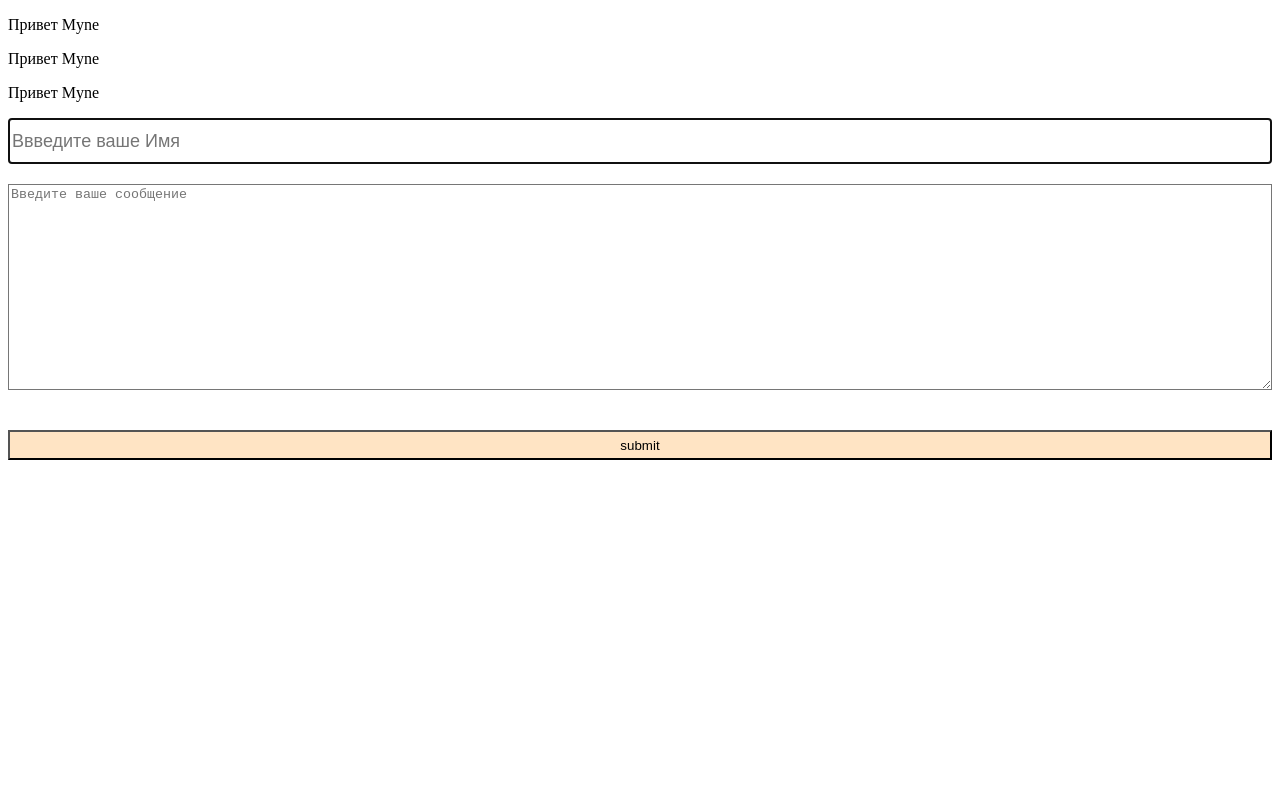
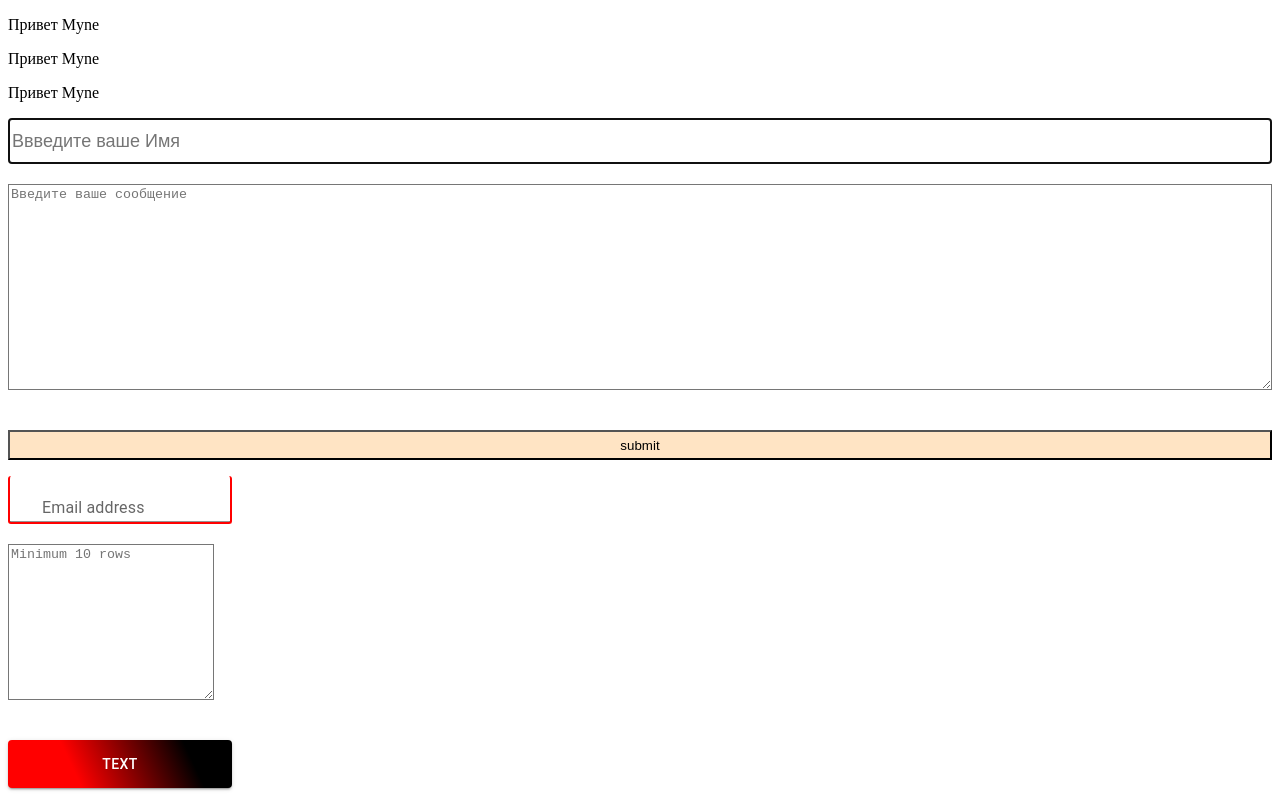
Before and after one commit to alimbaeva/React_GB_2022, a React (Create React App) app in the folder gb_lesson-1/: page / in a window 1280 px wide. Built offline with nearby package versions, Linux system fonts and the light colour scheme; the HTML template or start-up script is replaced by a standard one.

Commit message:
feat: use MUI to form

```diff
--- a/gb_lesson-1/src/App.js
+++ b/gb_lesson-1/src/App.js
@@ -1,6 +1,7 @@
 
 import Message from "./component/Message";
 import Forma from "./component/Forma";
+import UiForm from "./component/UiForm";
 import './app.scss'
 
 function App() {
@@ -16,6 +17,7 @@ function App() {
     <div className="App">
       <Message text={name} arr={arr} />
       <Forma />
+      <UiForm />
     </div>
   );
 }
--- a/gb_lesson-1/src/component/Forma.jsx
+++ b/gb_lesson-1/src/component/Forma.jsx
@@ -61,9 +61,6 @@ function Forma() {
             <form onSubmit={handleSubmit}>
                 <input type="text" placeholder='Ввведите ваше Имя' name="auther" ref={inputElement} />
                 <textarea autoFocus={true} id="" placeholder='Введите ваше сообщение' name="text" ></textarea>
-                {/* <Button variant="contained" disableElevation>
-                    Submit
-                </Button> */}
                 <button type='submit'>submit</button>
             </form>
             <div className="message-list">
--- a/gb_lesson-1/src/component/UiForm.jsx
+++ b/gb_lesson-1/src/component/UiForm.jsx
@@ -0,0 +1,112 @@
+import * as React from 'react';
+import { useState, useEffect, useRef } from 'react';
+import { makeStyles } from '@mui/styles';
+import Button from '@mui/material/Button';
+import FormControl from '@mui/material/FormControl';
+import Input from '@mui/material/Input';
+import InputLabel from '@mui/material/InputLabel';
+import TextareaAutosize from '@mui/material/TextareaAutosize';
+
+
+const useButton = makeStyles({
+    root: {
+        background: 'linear-gradient(65deg, red 30%, black 80%)',
+        border: 0,
+        borderRadius: 3,
+        boxShadow: '0 3px 5px 2px rgba(255, 105, 135, .3)',
+        color: 'white',
+        height: 48,
+        padding: '0 30px',
+    },
+});
+
+const useStyles = makeStyles({
+    root: {
+        border: '2px solid red',
+        borderTop: 'none',
+        borderRadius: 3,
+        height: 48,
+        margin: '80px 0 20px',
+    },
+});
+
+// =========
+
+
+export const UiForm = () => {
+
+    const inputElement = useRef(null);
+
+    useEffect(() => {
+        if (inputElement.current) {
+            inputElement.current.focus();
+        }
+    }, [handleSubmit]);
+
+    const [mass, setMass] = useState([]);
+
+    function handleSubmit(e) {
+        e.preventDefault();
+        const target = e.target;
+        const auther = target.auther.value;
+        const text = target.text.value;
+
+        setMass((prev) => [...prev, {
+            id: givLastID(prev),
+            auther: auther,
+            text: text,
+        }]);
+        setTimeout(() => {
+            target.auther.value = ''
+            target.text.value = ''
+        }, 1000)
+    }
+
+    function givLastID(arr) {
+        return arr.length ? arr[arr.length - 1].id + 1 : 0;
+    }
+
+    useEffect(() => {
+        setTimeout(() => {
+            robot(mass);
+        }, 1500);
+    }, [mass]);
+
+    function robot() {
+        const lastAuther = mass[mass.length - 1];
+        if (lastAuther && lastAuther.auther) {
+            setMass(prev => [...prev, {
+                id: givLastID(prev),
+                text: `Сообщение ${lastAuther.auther} отправленно`
+            }]);
+        }
+    }
+
+    const classes = useButton();
+    const input = useStyles();
+
+    return (
+        <>
+            <FormControl component="form" onSubmit={handleSubmit}>
+                <InputLabel style={{ margin: 20 }} htmlFor="my-input">Email address</InputLabel>
+                <Input className={input.root} id="my-input" aria-describedby="my-helper-text" name="auther" ref={inputElement} />
+                <TextareaAutosize
+                    aria-label="minimum height"
+                    minRows={10}
+                    placeholder="Minimum 10 rows"
+                    style={{ width: 200 }}
+                    name="text"
+                />
+                <Button className={classes.root} variant="contained" type='submit'>Text</Button>
+            </FormControl>
+            <div className="message-list">
+                {mass.map(message => <div className="message-list__item" key={message.id}>
+                    {message.author && <p className="message-list__p"><span>Автор:</span> {message.author}</p>}
+                    <p className="message-list__p">{message.author && <span>Текст:</span>} {message.text}</p>
+                </div>)}
+            </div>
+        </>
+    )
+}
+
+export default UiForm;
```
